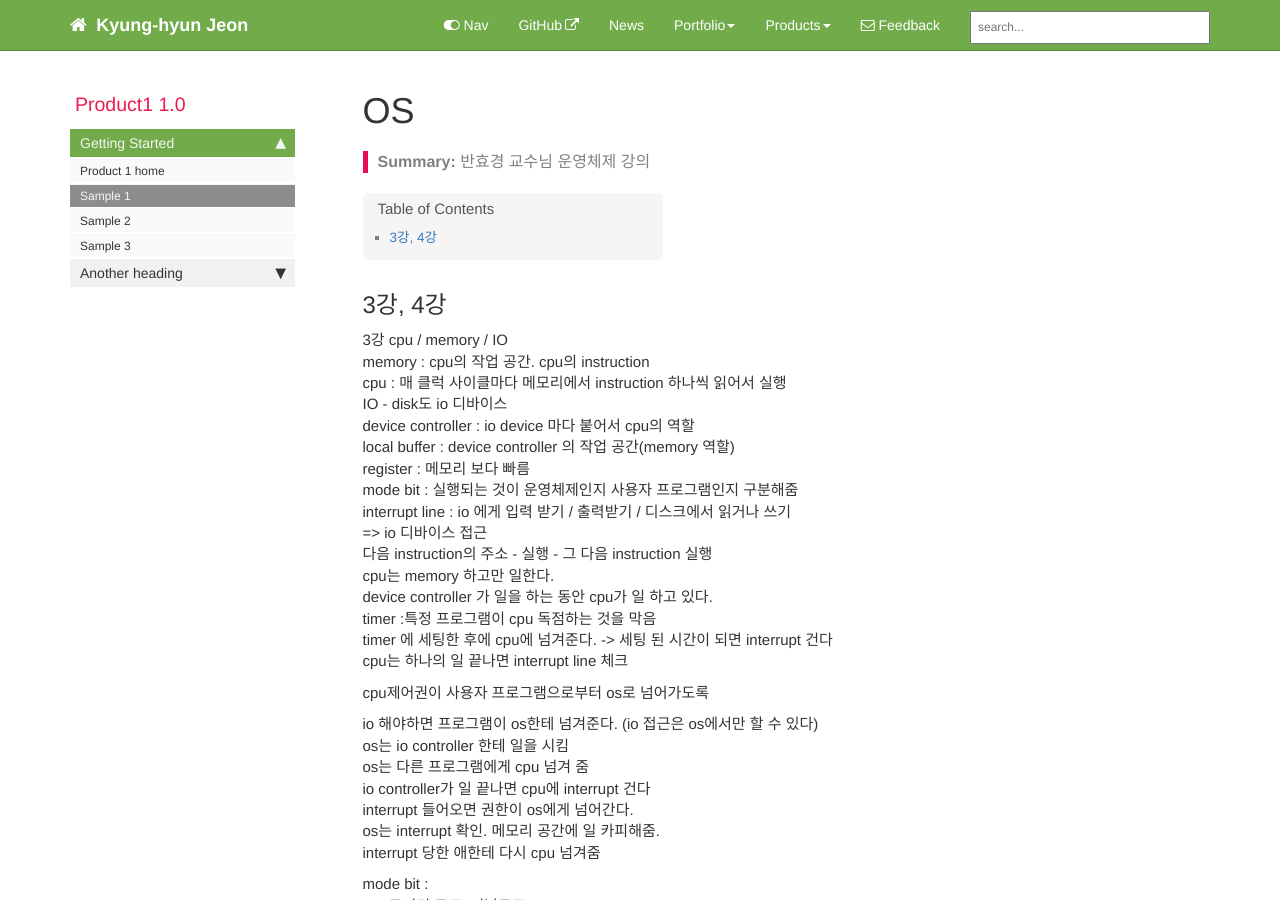
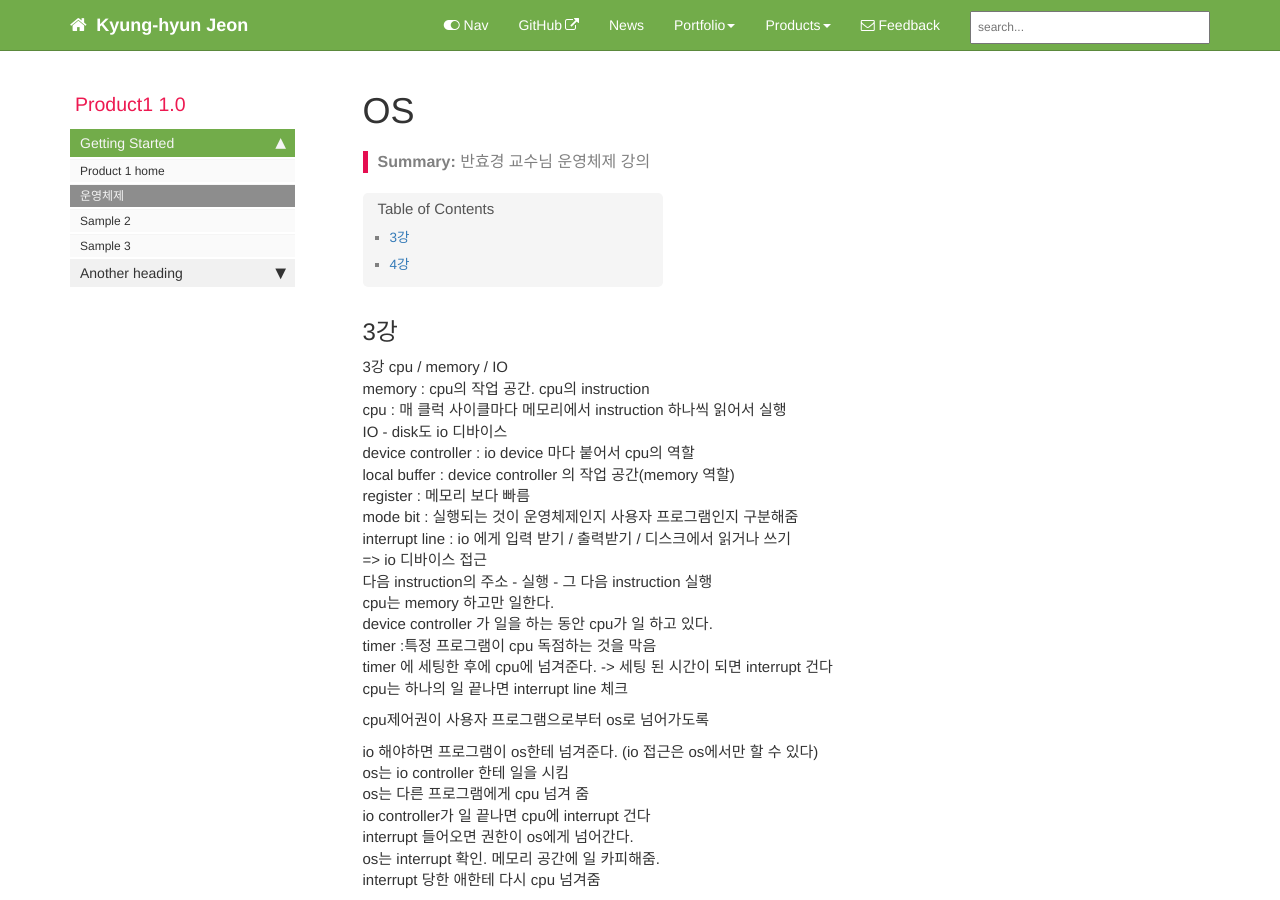
Before and after one commit to khjeon1006/khjeon1006.github.io, a Jekyll site: the page built from pages/product1/os_3rd.md, in a window 1280 px wide and 900 px high. Built offline with Jekyll 4.4.1, drawn with Linux system fonts in a browser that asks for light colours; comment, search, counter and statistics services are not loaded.

Commit message:
posting_fix

```diff
--- a/_data/sidebars/product1_sidebar.yml
+++ b/_data/sidebars/product1_sidebar.yml
@@ -27,7 +27,7 @@ entries:
       url: /p1_landing_page.html
       output: web
 
-    - title: Sample 1
+    - title: 운영체제
       url: /p1_sample1.html
       output: web, pdf
 
--- a/pages/product1/os_3rd.md
+++ b/pages/product1/os_3rd.md
@@ -7,7 +7,7 @@ permalink: p1_sample1.html
 folder: product1
 ---
 
-## 3강, 4강
+## 3강
 
 3강
 cpu / memory / IO
```
Also changed, not shown: other parts of pages/product1/os_3rd.md (+2 -1 lines).
